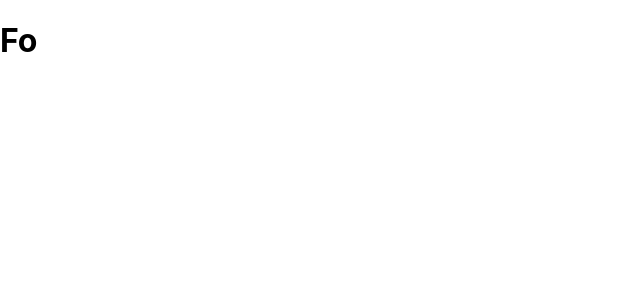
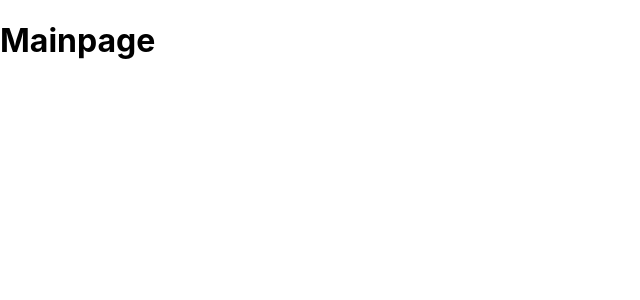
Before and after one commit to thisshri/react-online-course, a React (Create React App) app: page / in a window 1280 px wide. Shown: the top 300 px of the page, without its empty margins (0-640 px from the left). Built offline with nearby package versions, Linux system fonts and the light colour scheme.

Commit message:
Setup project structure

```diff
--- /dev/null
+++ b/jsconfig.json
@@ -0,0 +1,6 @@
+{
+  "compilerOptions": {
+    "baseUrl": "src"
+  },
+  "include": ["src"]
+}
--- a/package.json
+++ b/package.json
@@ -9,6 +9,7 @@
     "node-sass": "^4.14.1",
     "react": "^16.14.0",
     "react-dom": "^16.14.0",
+    "react-router-dom": "^5.2.0",
     "react-scripts": "3.4.3"
   },
   "scripts": {
--- a/src/App.js
+++ b/src/App.js
@@ -1,9 +1,21 @@
 import React from 'react';
 import './App.scss';
 
+import {
+  HashRouter,
+  Switch,
+  Route,
+} from 'react-router-dom';
+
+import CampK12 from 'containers/CampK12';
+
 function App() {
   return (
-    <h1>Fo</h1>
+    <HashRouter>
+      <Switch>
+        <Route path="/" component={CampK12}/>
+      </Switch>
+    </HashRouter>
   );
 }
 
--- /dev/null
+++ b/src/containers/CampK12/index.js
@@ -0,0 +1,8 @@
+import React from 'react';
+import './styles.scss';
+
+const CampK12 = () => (
+  <h1>Mainpage</h1>
+)
+
+export default CampK12;
```
Also changed, not shown: src/containers/CampK12/styles.scss (added), 1 other file (tests, documents, lock files or other folders).
